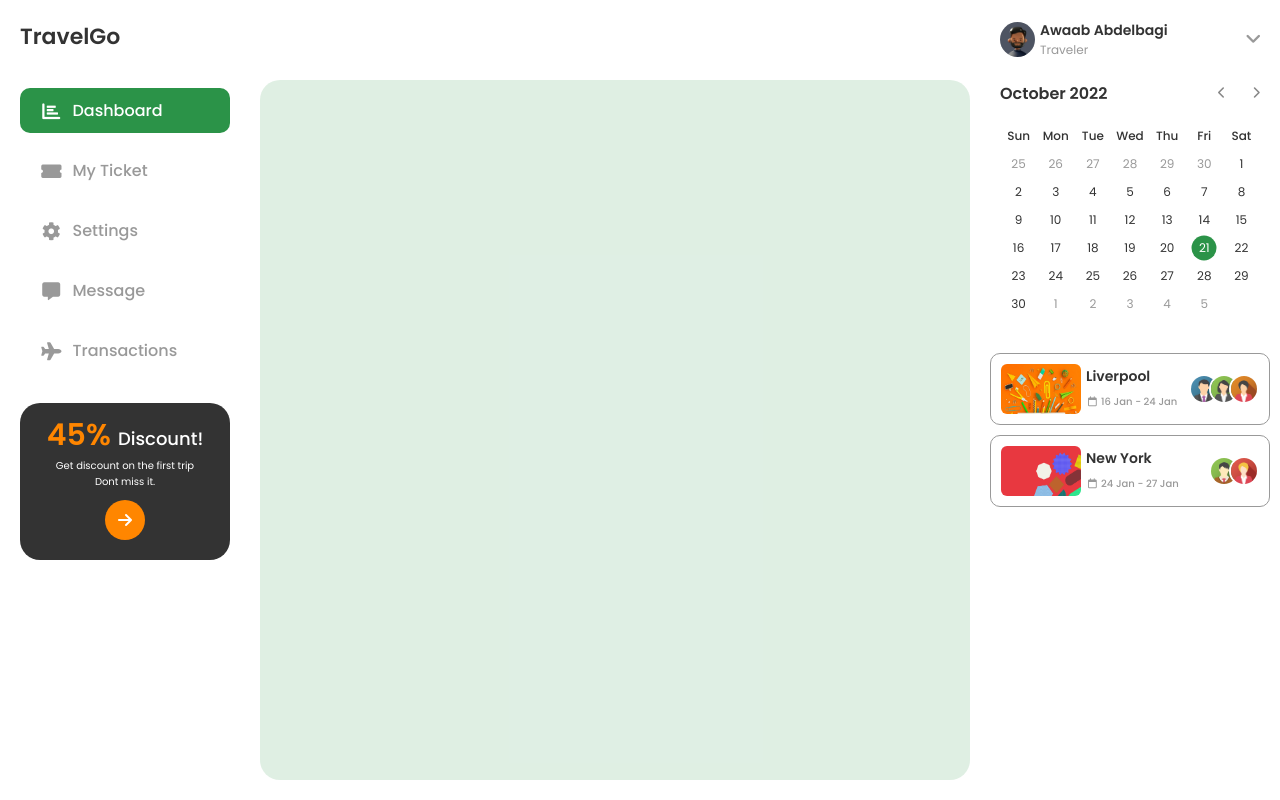
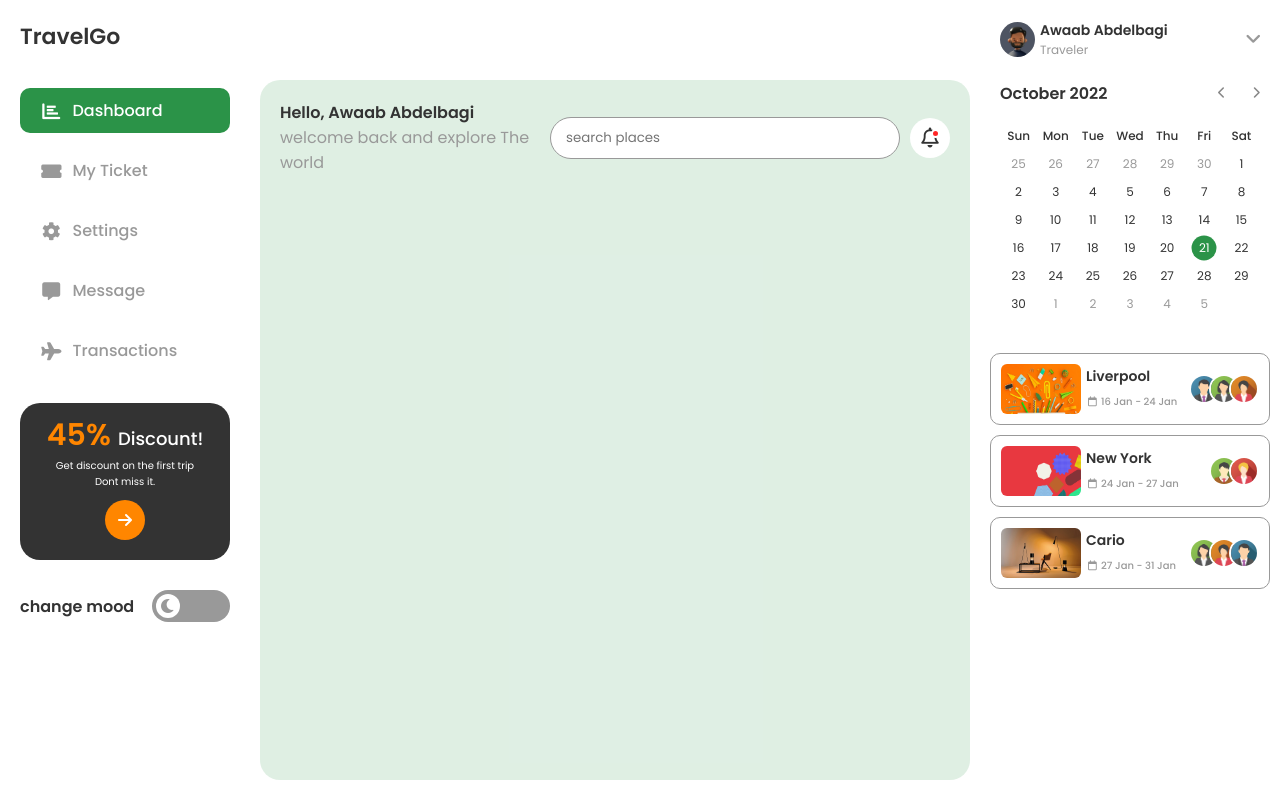
Before and after one commit to 2waab/TravelGo, a plain HTML site: page index.html in a window 1280 px wide. Drawn offline with Linux system fonts and the light colour scheme.

Commit message:
Update index.html

```diff
--- a/index.html
+++ b/index.html
@@ -45,11 +45,35 @@
                         <p>Get discount on the first trip <br /> Dont miss it.</p>
                         <i class="fas fa-arrow-right"></i>
                     </div>
+                    <div class="dark-mood">
+                        <div class="title">
+                            <p>change mood</p>
+                        </div>
+                        <div class="change-mood">
+                            <label>
+                                <input class="toggle-checkbox" type="checkbox" />
+                                <div class="toggle-switch"></div>
+                            </label>
+                        </div>
+                    </div>
                 </div>
             </div>
             <!-- End Side Bar -->
             <!-- Start Content -->
-            <div class="content"></div>
+            <div class="content">
+                <header>
+                    <div class="title">
+                        <p>Hello, Awaab Abdelbagi</p>
+                        <span>welcome back and explore The world</span>
+                    </div>
+                    <div class="search">
+                        <input type="search" placeholder="search places" />
+                        <span class="navigation">
+                            <i class="fa-regular fa-bell fa-lg"></i>
+                        </span>
+                    </div>
+                </header>
+            </div>
             <!-- End Content -->
             <!-- Start Calendar Asid -->
             <div class="calendar-asid">
@@ -117,6 +141,20 @@
                             <img src="img/team-05.png" alt="" />
                         </div>
                     </div>
+                    <div class="box">
+                        <div class="title">
+                            <img src="img/schedule-3.png" alt="" />
+                            <div class="text">
+                                <p>Cario</p>
+                                <span><i class="fa-regular fa-calendar fa-fw"></i> 27 Jan - 31 Jan</span>
+                            </div>
+                        </div>
+                        <div class="users">
+                            <img src="img/team-02.png" alt="" />
+                            <img src="img/team-04.png" alt="" />
+                            <img src="img/team-01.png" alt="" />
+                        </div>
+                    </div>
                 </div>
             </div>
             <!-- End Calendar Asid -->
```
